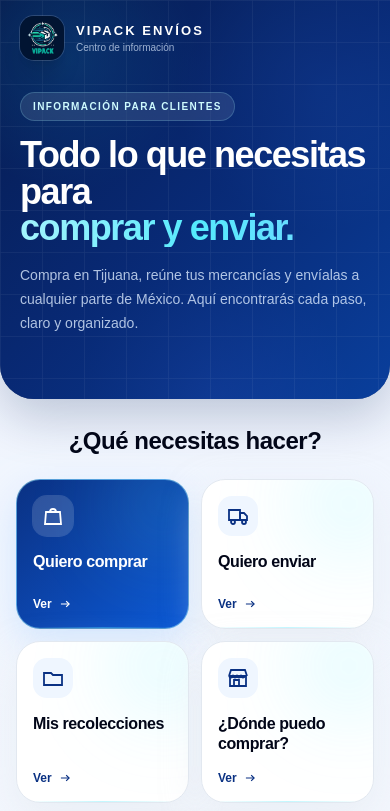
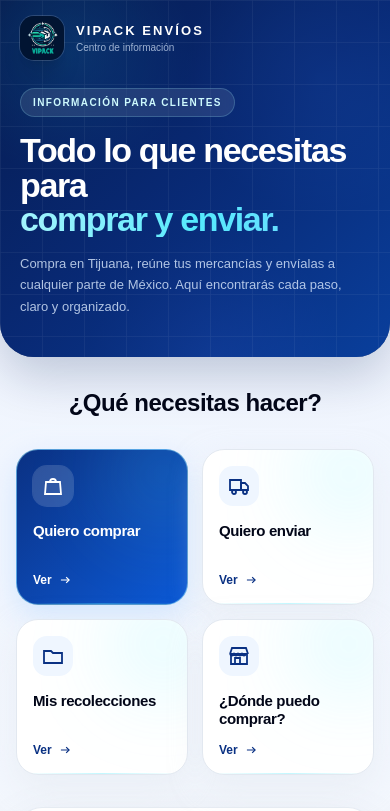
Before and after one commit to VIPACKEnvios/vipack-tracking-system, a Next.js app: page /informacion in a window 390 px wide. Shown: the top 811 px of the page. Built offline with nearby package versions, Linux system fonts and the light colour scheme.

Commit message:
Mejorar experiencia movil de informacion

```diff
--- a/app/informacion/page.tsx
+++ b/app/informacion/page.tsx
@@ -236,7 +236,7 @@ function AccesoCard({
 
   const contenido = (
     <div
-      className={`group relative h-full min-h-[150px] overflow-hidden rounded-[24px] border p-4 shadow-[0_14px_36px_rgba(15,23,42,.08)] transition duration-300 hover:-translate-y-1 hover:shadow-[0_22px_50px_rgba(15,23,42,.13)] sm:min-h-[220px] sm:rounded-[26px] sm:p-5 ${clases}`}
+      className={`group relative h-full min-h-[148px] overflow-hidden rounded-[22px] border p-4 shadow-[0_12px_30px_rgba(15,23,42,.07)] transition duration-300 hover:-translate-y-1 hover:shadow-[0_20px_44px_rgba(15,23,42,.12)] sm:min-h-[220px] sm:rounded-[26px] sm:p-5 ${clases}`}
     >
       <div className="absolute -right-8 -top-8 h-28 w-28 rounded-full bg-cyan-300/15 blur-2xl" />
       <div className="absolute bottom-0 left-0 h-px w-full bg-gradient-to-r from-transparent via-cyan-300/50 to-transparent opacity-70" />
@@ -252,7 +252,7 @@ function AccesoCard({
           {icono}
         </div>
 
-        <h3 className="mt-4 text-[16px] font-black leading-tight tracking-tight sm:mt-5 sm:text-xl">
+        <h3 className="mt-4 min-h-[38px] text-[15px] font-black leading-[1.15] tracking-tight sm:min-h-0 sm:mt-5 sm:text-xl">
           {titulo}
         </h3>
 
@@ -265,7 +265,7 @@ function AccesoCard({
         </p>
 
         <div
-          className={`mt-auto flex items-center gap-1.5 pt-4 text-xs font-black sm:mt-5 sm:pt-0 sm:text-sm ${
+          className={`mt-auto flex items-center gap-1.5 pt-3 text-xs font-black sm:mt-5 sm:pt-0 sm:text-sm ${
             destacado ? "text-white" : "text-[#0a3183]"
           }`}
         >
@@ -348,7 +348,7 @@ export default function InformacionPage() {
         <div className="absolute inset-0 -z-20 bg-gradient-to-br from-[#061b4f]/40 via-[#092e81]/75 to-[#0b57d0]/60" />
         <div className="absolute inset-0 -z-10 opacity-[0.07] [background-image:linear-gradient(rgba(255,255,255,.7)_1px,transparent_1px),linear-gradient(90deg,rgba(255,255,255,.7)_1px,transparent_1px)] [background-size:42px_42px]" />
 
-        <div className="mx-auto max-w-7xl px-5 pb-16 pt-4 sm:px-6 sm:pb-28 sm:pt-5 lg:px-8">
+        <div className="mx-auto max-w-7xl px-5 pb-10 pt-4 sm:px-6 sm:pb-28 sm:pt-5 lg:px-8">
           <nav className="flex items-center justify-between gap-4">
             <Link href="/informacion" className="flex items-center gap-3">
               <img
@@ -377,20 +377,20 @@ export default function InformacionPage() {
             </div>
           </nav>
 
-          <div className="mt-8 grid items-center gap-7 sm:mt-12 lg:grid-cols-[1.05fr_.95fr] lg:gap-16 lg:py-10">
+          <div className="mt-7 grid items-center gap-7 sm:mt-12 lg:grid-cols-[1.05fr_.95fr] lg:gap-16 lg:py-10">
             <div className="max-w-3xl">
               <div className="inline-flex rounded-full border border-cyan-200/20 bg-white/10 px-3 py-1.5 text-[10px] font-black uppercase tracking-[0.14em] text-cyan-100 backdrop-blur-xl sm:px-3.5 sm:py-2 sm:text-xs sm:tracking-[0.16em]">
                 Información para clientes
               </div>
 
-              <h1 className="mt-4 max-w-[390px] text-[36px] font-black leading-[1.02] tracking-[-.04em] sm:mt-6 sm:max-w-[720px] sm:text-6xl sm:leading-[.98] lg:text-[68px]">
+              <h1 className="mt-4 max-w-[390px] text-[34px] font-black leading-[1.02] tracking-[-.04em] sm:mt-6 sm:max-w-[720px] sm:text-6xl sm:leading-[.98] lg:text-[68px]">
                 Todo lo que necesitas para
                 <span className="block bg-gradient-to-r from-cyan-200 via-cyan-300 to-sky-300 bg-clip-text text-transparent">
                   comprar y enviar.
                 </span>
               </h1>
 
-              <p className="mt-4 max-w-[390px] text-[14px] leading-6 text-blue-100/80 sm:mt-6 sm:max-w-2xl sm:text-lg sm:leading-8 lg:pb-3">
+              <p className="mt-4 max-w-[390px] text-[13px] leading-[1.65] text-blue-100/80 sm:mt-6 sm:max-w-2xl sm:text-lg sm:leading-8 lg:pb-3">
                 Compra en Tijuana, reúne tus mercancías y envíalas a cualquier
                 parte de México. Aquí encontrarás cada paso, claro y organizado.
               </p>
@@ -447,9 +447,9 @@ export default function InformacionPage() {
 
       <section
         id="elige"
-        className="relative z-10 mx-auto mt-0 max-w-7xl px-4 pt-6 sm:-mt-12 sm:px-6 sm:pt-0 lg:px-8"
+        className="relative z-10 mx-auto mt-0 max-w-7xl px-4 pt-7 sm:-mt-12 sm:px-6 sm:pt-0 lg:px-8"
       >
-        <div className="mb-5 text-center sm:mb-7">
+        <div className="mb-7 text-center sm:mb-7">
           <div className="flex items-center justify-center gap-3">
             <span className="hidden h-px w-14 bg-gradient-to-r from-transparent to-blue-300 sm:block" />
             <span className="hidden h-1.5 w-1.5 rounded-full bg-cyan-400 sm:block" />
@@ -461,15 +461,15 @@ export default function InformacionPage() {
           </div>
         </div>
 
-        <div className="grid grid-cols-2 gap-3 sm:gap-4 xl:grid-cols-4">
-          {opciones.map((item, index) => (
+        <div className="grid grid-cols-2 gap-3.5 sm:gap-4 xl:grid-cols-4">
+          {opciones.map((item) => (
             <AccesoCard
               key={item.id}
               titulo={item.titulo}
               descripcion={item.descripcion}
               icono={item.icono}
               onClick={() => setVista(item.id)}
-              destacado={vista === item.id || index === 0}
+              destacado={vista === item.id}
             />
           ))}
         </div>
```
